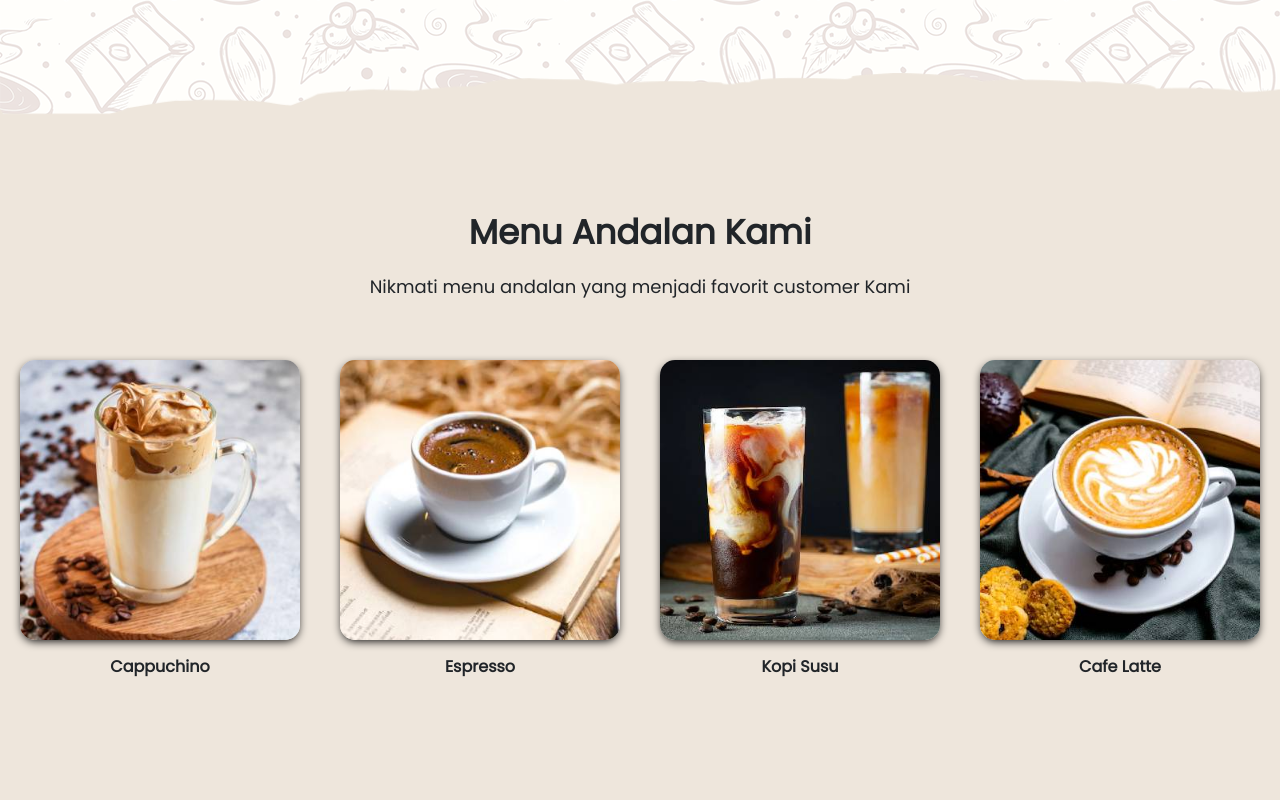
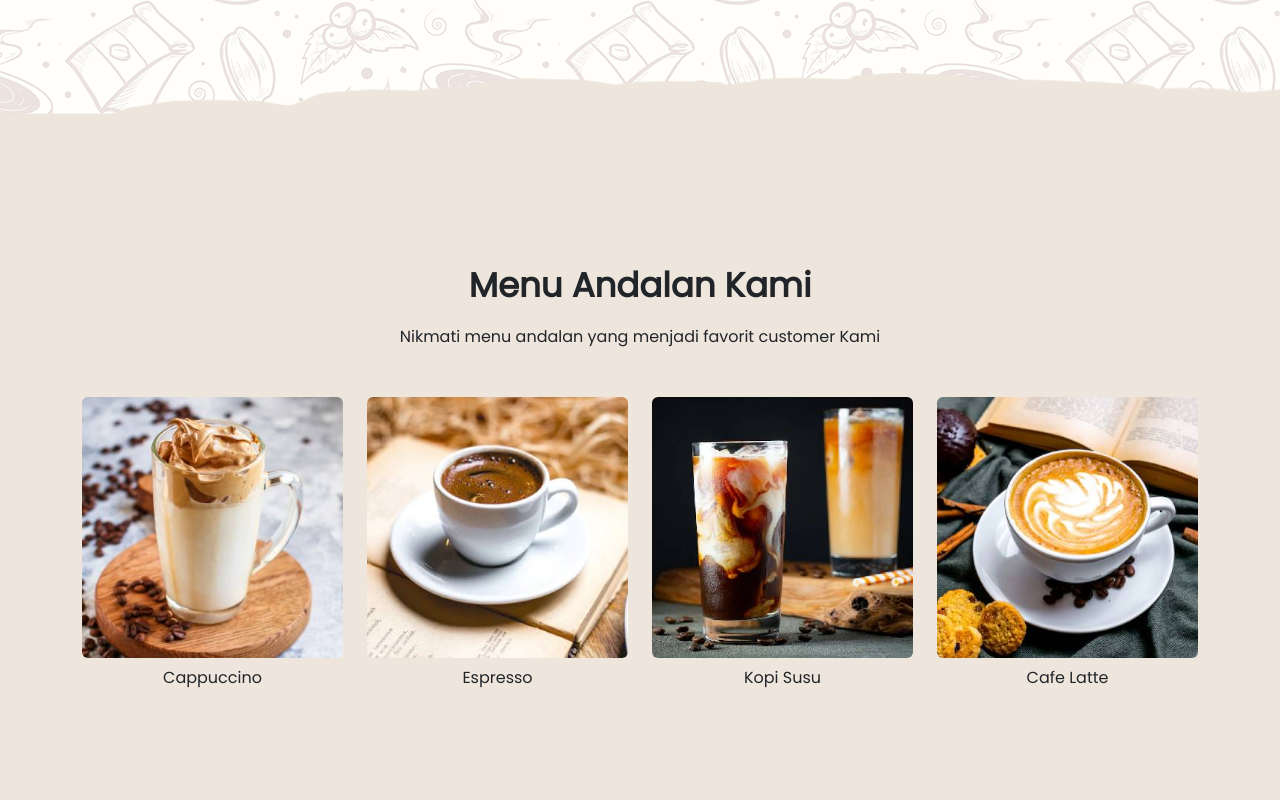
Before and after one commit to Nikenptr/kopi-kuy, a plain HTML site: page index.html in a window 1280 px wide. Shown: the part 700-1500 px from the top of the page. Drawn offline with Linux system fonts and the light colour scheme.

Commit message:
Update index.html pada bagian best seller
mengubah coding pada section best seller menggunakan boostrap

```diff
--- a/index.html
+++ b/index.html
@@ -17,7 +17,7 @@
 <body>
     <nav class="navbar navbar-expand-lg bisadicopy fixed-top shadow mb-5 rounded">
         <div class="container">
-            <a class="navbar-brand" href="https://www.rikikurnia.com">
+            <a class="navbar-brand" href="index.html">
                 <img src="images/logo/logo_kuy.png" height="30" alt="image">
             </a>
         <button class="navbar-toggler" type="button" data-bs-toggle="collapse" data-bs-target="#navbarNav3" aria-controls="navbarNav3" aria-expanded="false" aria-label="Toggle navigation">
@@ -69,26 +69,35 @@
     </div>
 </header>
 
-<section class="best-seller" id="best-seller">
-    <h2>Menu Andalan Kami</h2>
-    <p>Nikmati menu andalan yang menjadi favorit customer Kami</p>
+<section id="best-seller" class="best-seller position-relative produk text-center my-5 py-5 ">
+    <div class="container">
+        <h2>Menu Andalan Kami</h2>
+        <p class="fs-6">Nikmati menu andalan yang menjadi favorit customer Kami</p>
 
-    <div class="produk">
-        <img src="images/produk/product_capuchino.jpg">
-        <p>Cappuchino</p>
+        <div class="row row-cols-1 row-cols-sm-2 row-cols-md-3 row-cols-lg-4 text-center mt-5">
+
+            <div class="col">
+                    <img src="images/produk/product_capuchino.jpg" class="card-img-top rounded" >
+                    <p class="card-title m-2 ">Cappuccino</p>
+            </div>
+
+            <div class="col">
+                <img src="images/produk/product_espresso.jpg" class="card-img-top rounded" >
+                <p class="card-title m-2">Espresso</p>
+            </div>
+
+            <div class="col">
+                <img src="images/produk/product_kopi_susu.jpg" class="card-img-top rounded" >
+                <p class="card-title m-2">Kopi Susu</p>
+            </div>
+
+            <div class="col">
+                <img src="images/produk/product_latte.jpg" class="card-img-top rounded" >
+                <p class="card-title m-2">Cafe Latte</p>
+            </div>
+
     </div>
-    <div class="produk">
-        <img src="images/produk/product_espresso.jpg">
-        <p>Espresso</p>
-    </div>
-    <div class="produk">
-        <img src="images/produk/product_kopi_susu.jpg">
-        <p>Kopi Susu</p>
-    </div>
-    <div class="produk">
-        <img src="images/produk/product_latte.jpg">
-        <p>Cafe Latte</p>
-    </div>
+
 </section>
 
 
```
